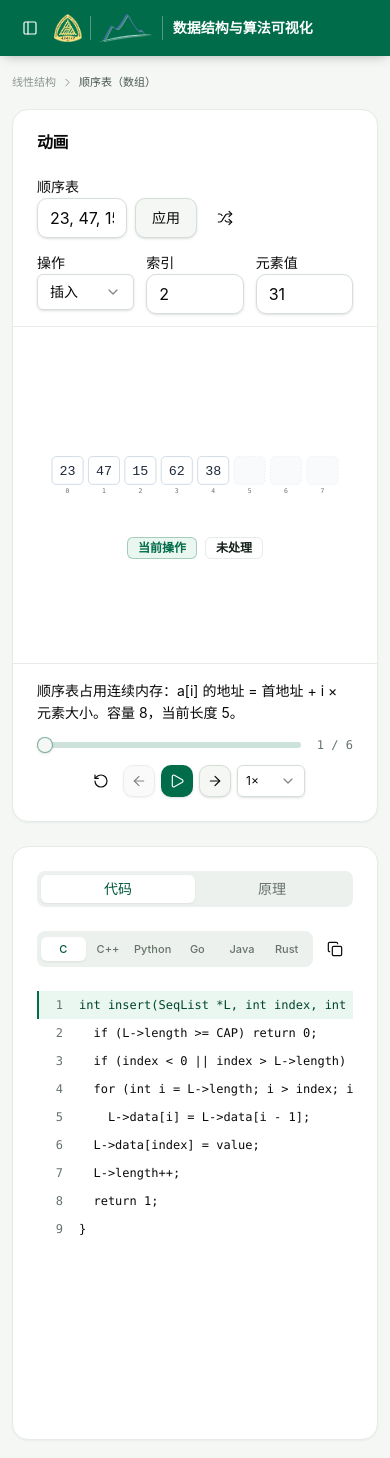
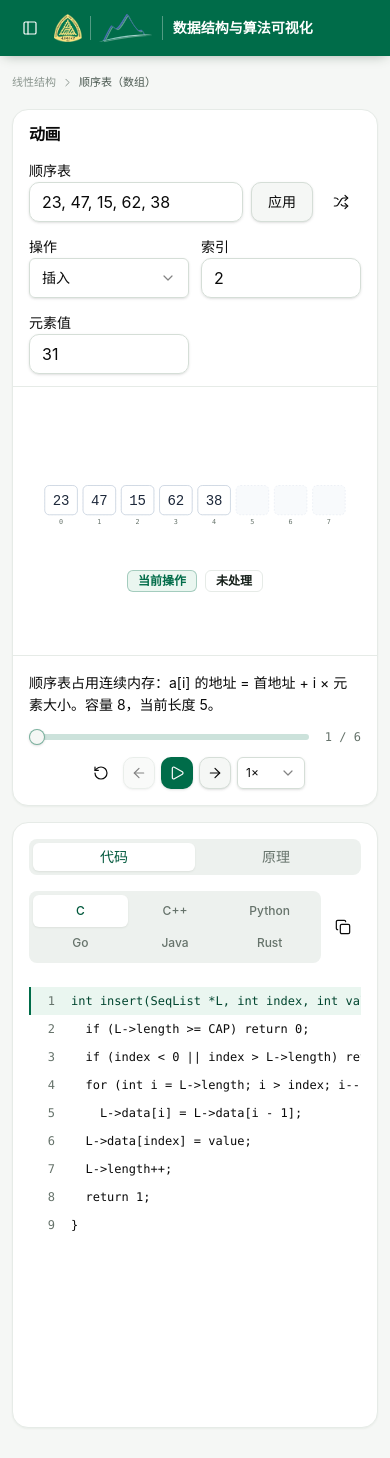
Before and after one commit to LanshanTeam/algo-visualizer, a React (Vite) app: page / in a window 390 px wide. Built offline with nearby package versions, Linux system fonts and the light colour scheme.

Commit message:
fix: 优化工作台窄屏布局与高矮屏滚动

```diff
--- a/src/components/topic-workspace.tsx
+++ b/src/components/topic-workspace.tsx
@@ -10,7 +10,7 @@ import type { ReadyTopic } from "../topics/types";
 export function TopicWorkspace({ topic }: { topic: ReadyTopic }) {
   const trace = useTopicTrace(topic);
   return (
-    <div className="flex flex-col gap-6 xl:h-full xl:flex-row">
+    <div className="topic-workspace flex flex-col gap-4 sm:gap-6 xl:flex-row">
       <AnimationCard topic={topic} trace={trace} />
       <CodeCard topic={topic} trace={trace} />
     </div>
--- a/src/components/workspace/animation-card.tsx
+++ b/src/components/workspace/animation-card.tsx
@@ -25,11 +25,6 @@ import { PlaybackBar } from "./playback-bar";
 import type { TopicTrace } from "./use-topic-trace";
 import type { LegendEntry, ReadyTopic } from "../../topics/types";
 
-const COLUMNS: Record<number, string> = {
-  1: "grid-cols-1",
-  2: "grid-cols-2",
-  3: "grid-cols-3",
-};
 const legendTone: Record<LegendEntry["tone"], string> = {
   active: "border-[#006C49]/30 bg-[#eaf6f0] text-[#006C49]",
   pivot: "border-amber-300 bg-amber-50 text-amber-700",
@@ -41,7 +36,7 @@ function ArrayStage({ array, children }: { array: boolean; children: ReactNode }
   // Only array scenes opt into the centered composition.
   if (!array) return <>{children}</>;
   return (
-    <div data-array-stage className="flex min-h-[300px] min-w-0 flex-1 items-center justify-center py-3">
+    <div data-array-stage className="array-stage flex min-w-0 flex-1 items-center justify-center py-3">
       <div data-array-composition className="flex w-full min-w-0 flex-col items-center gap-2">
         {children}
       </div>
@@ -123,21 +118,22 @@ export function AnimationCard({ topic, trace }: { topic: ReadyTopic; trace: Topi
 
   return (
     <Card
-      className="flex min-w-0 flex-col xl:min-h-0 xl:flex-1"
+      className="workspace-panel animation-card flex min-w-0 flex-col xl:flex-1"
       aria-labelledby="animation-title"
     >
-      <CardHeader>
+      <CardHeader className="workspace-card-header">
         <CardTitle>
           <h2 id="animation-title">动画</h2>
         </CardTitle>
       </CardHeader>
-      <CardContent className={array ? "flex min-h-0 flex-1 flex-col gap-3 xl:overflow-y-auto" : "space-y-3 xl:min-h-0 xl:flex-1 xl:overflow-y-auto"}>
-        <div data-array-controls={array || undefined} className={array ? "grid grid-cols-[minmax(0,1fr)_6rem] gap-3" : undefined}>
+      <CardContent className={`animation-body workspace-card-content ${array ? "flex flex-1 flex-col gap-3" : "flex-1 space-y-3"}`}>
+        <div data-array-controls={array || undefined}>
         <div className="min-w-0 space-y-2">
           <Label htmlFor="values">{controls.dataLabel}</Label>
-          <div className="flex items-center gap-2">
+          <div className="data-input-row flex flex-wrap items-center gap-2">
             <Input
               id="values"
+              className="min-w-0 flex-[1_1_160px]"
               value={input}
               onChange={(event) => setInput(event.target.value)}
               onKeyDown={(event) => {
@@ -167,7 +163,7 @@ export function AnimationCard({ topic, trace }: { topic: ReadyTopic; trace: Topi
         </div>
         </div>
         {fieldCount > 0 && (
-          <div className={`grid gap-3 ${COLUMNS[fieldCount]}`}>
+          <div className="operation-controls grid gap-3">
             {controls.operations && (
               <div className="space-y-2">
                 <Label htmlFor="operation">操作</Label>
@@ -177,7 +173,7 @@ export function AnimationCard({ topic, trace }: { topic: ReadyTopic; trace: Topi
                     if (load(values, selected)) setOperation(selected);
                   }}
                 >
-                  <SelectTrigger id="operation">
+                  <SelectTrigger id="operation" className="h-10">
                     <SelectValue />
                   </SelectTrigger>
                   <SelectContent>
@@ -244,7 +240,7 @@ export function AnimationCard({ topic, trace }: { topic: ReadyTopic; trace: Topi
             <AlertDescription>{error}</AlertDescription>
           </Alert>
         )}
-        <Separator className="-mx-6 w-auto" />
+        <Separator className="workspace-divider w-auto" />
         <ArrayStage array={array}>
           {graph ? (
             <GraphAnimationCanvas
--- a/src/components/workspace/code-card.tsx
+++ b/src/components/workspace/code-card.tsx
@@ -1,4 +1,3 @@
-import { type CSSProperties } from "react";
 import { Check, Copy } from "lucide-react";
 import { Card, CardHeader } from "../ui/card";
 import { ScrollArea, ScrollBar } from "../ui/scroll-area";
@@ -22,14 +21,14 @@ export function CodeCard({
 
   return (
     <Card
-      className="flex min-w-0 flex-col xl:min-h-0 xl:flex-1"
+      className="workspace-panel code-card flex min-w-0 flex-col xl:flex-1"
       aria-labelledby="code-title"
     >
       <h2 id="code-title" className="sr-only">
         代码与原理
       </h2>
-      <Tabs defaultValue="code" className="flex flex-col xl:min-h-0 xl:flex-1">
-        <CardHeader>
+      <Tabs defaultValue="code" className="workspace-fill flex flex-col">
+        <CardHeader className="workspace-card-header">
           <TabsList
             aria-label="切换代码与原理"
             className={cn(
@@ -43,24 +42,23 @@ export function CodeCard({
         </CardHeader>
         <TabsContent
           value="code"
-          className="mt-0 flex min-h-0 flex-col px-6 pb-6 pt-0 xl:flex-1"
+          className="workspace-fill workspace-card-content mt-0 flex min-h-0 flex-col pt-0"
         >
           <Tabs
             value={language}
             onValueChange={(next) => setLanguage(next as Language)}
-            className="flex min-h-0 flex-col xl:flex-1"
+            className="workspace-fill flex min-h-0 flex-col"
           >
             <div className="flex items-center gap-1 sm:gap-2">
               <TabsList
                 aria-label="代码语言"
-                style={{ "--lang-cols": String(languages.length) } as CSSProperties}
-                className="grid h-auto w-full grid-cols-3 min-[360px]:h-9 min-[360px]:[grid-template-columns:repeat(var(--lang-cols),minmax(0,1fr))]"
+                className="language-tabs grid h-auto min-w-0 w-full"
               >
                 {languages.map((lang) => (
                   <TabsTrigger
                     key={lang}
                     value={lang}
-                    className="px-1 text-[11px] min-[400px]:text-xs sm:px-2 sm:text-sm"
+                    className="min-h-8 px-1 text-xs"
                   >
                     {lang}
                   </TabsTrigger>
@@ -78,10 +76,10 @@ export function CodeCard({
               <TabsContent
                 key={lang}
                 value={lang}
-                className="flex flex-col xl:min-h-0 xl:flex-1"
+                className="workspace-fill flex min-h-0 flex-col"
               >
                 <ScrollArea
-                  className="h-[440px] xl:min-h-0 xl:flex-1"
+                  className="code-scroll"
                   role="region"
                   aria-label={`${lang} 代码`}
                   tabIndex={0}
@@ -115,7 +113,7 @@ export function CodeCard({
         {hasTheory && (
           <TabsContent
             value="theory"
-            className="mt-0 grid content-start gap-6 px-6 pb-6 pt-0 text-sm leading-relaxed md:grid-cols-2 xl:min-h-0 xl:flex-1 xl:grid-cols-1 xl:overflow-y-auto"
+            className="theory-panel workspace-fill workspace-card-content mt-0 grid content-start gap-6 pt-0 text-sm leading-relaxed md:grid-cols-2 xl:grid-cols-1"
           >
             <TheoryContent blocks={topic.theory ?? []} />
           </TabsContent>
--- a/src/components/workspace/playback-bar.tsx
+++ b/src/components/workspace/playback-bar.tsx
@@ -24,7 +24,7 @@ export function PlaybackBar({
     trace;
 
   return (
-    <div className="shrink-0 space-y-3 border-t px-6 pb-6 pt-4">
+    <div className="workspace-card-content playback-bar shrink-0 space-y-3 border-t pt-4">
       <p
         className="min-h-6 text-sm leading-relaxed max-sm:min-h-10"
         aria-live="polite"
--- a/src/styles.css
+++ b/src/styles.css
@@ -127,9 +127,30 @@
 .skip-link:focus { top: 8px; }
 .lucide { stroke-width: 1.8; }
 
-@media (min-width: 1280px) {
-  /* 为输入区、完整画布与播放条保留空间，矮屏通过页面滚动查看。 */
-  .workspace-content-ready { height: max(660px, calc(100dvh - 140px)); flex: none; }
+.workspace-panel { --panel-padding: 24px; }
+.workspace-card-header { padding: var(--panel-padding); }
+.workspace-card-content { padding-right: var(--panel-padding); padding-bottom: var(--panel-padding); padding-left: var(--panel-padding); }
+.workspace-divider { margin-right: calc(-1 * var(--panel-padding)); margin-left: calc(-1 * var(--panel-padding)); }
+.operation-controls { grid-template-columns: repeat(auto-fit, minmax(min(100%, 120px), 1fr)); }
+.operation-controls > div { min-width: 0; }
+.array-stage { min-height: 240px; }
+.code-card { container-type: inline-size; }
+.language-tabs { grid-template-columns: repeat(3, minmax(0, 1fr)); }
+.code-scroll { height: clamp(260px, 55dvh, 440px); }
+@container (min-width: 420px) {
+  .language-tabs { grid-template-columns: repeat(6, minmax(0, 1fr)); }
+}
+/* 矮屏让动画随内容展开，只滚动页面；双栏且足够高时才约束卡片高度。 */
+@media (min-width: 1280px) and (min-height: 900px) {
+  .workspace-content-ready { height: calc(100dvh - 130px); flex: none; min-height: 0; }
+  .topic-workspace { height: 100%; }
+  .workspace-panel, .workspace-fill { min-height: 0; }
+  .workspace-fill { flex: 1; }
+  .animation-body, .theory-panel { min-height: 0; overflow-y: auto; }
+  .code-scroll { height: 0; min-height: 0; flex: 1; }
+}
+@media (max-width: 600px) {
+  .workspace-panel { --panel-padding: 16px; }
 }
 @media (max-width: 900px) {
   .app-header { padding: 0 16px; }
```
Also changed, not shown: 2 other files (tests, documents, lock files or other folders).
